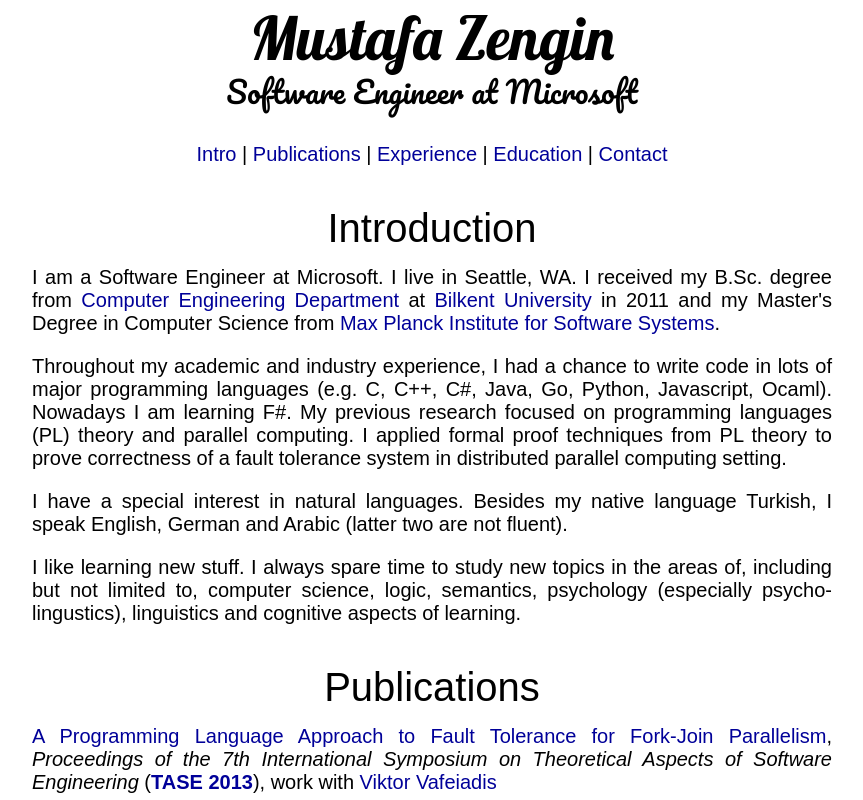
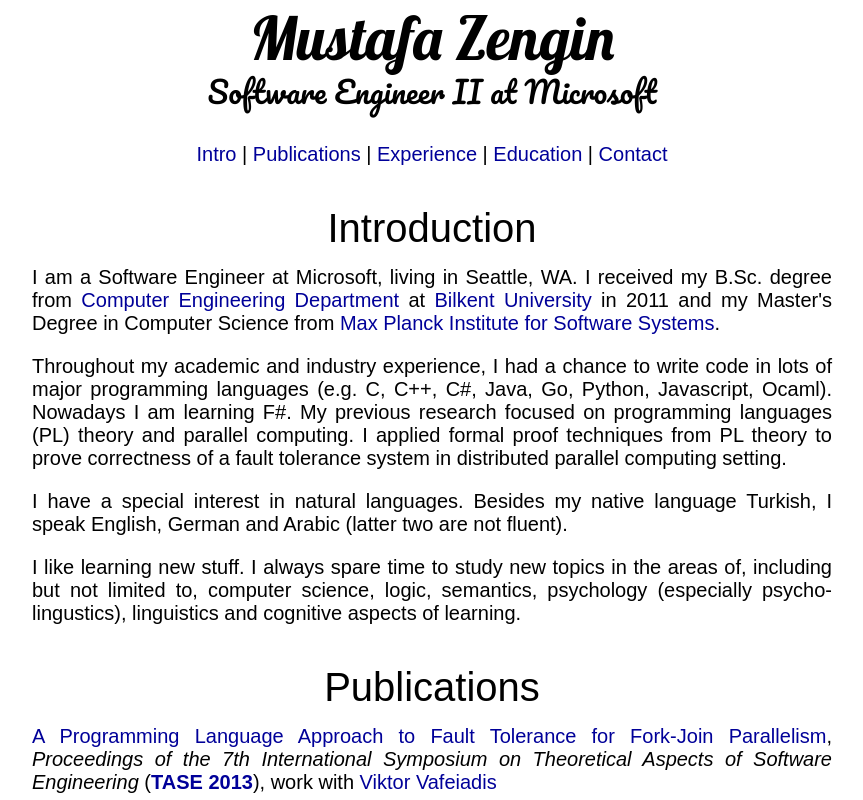
Before and after one commit to zengin/zengin.github.com, a plain HTML site: page index.html in a window 1280 px wide. Shown: the top 800 px of the page, without its empty margins (208-1071 px from the left). Drawn offline with nearby package versions, Linux system fonts and the light colour scheme; a web font is replaced by a local one.

Commit message:
title change

```diff
--- a/index.html
+++ b/index.html
@@ -49,7 +49,7 @@
     <div class="header">
         <a href="#" id="header-name">
             <font color="#000000">Mustafa Zengin</font>
-            <div id="header-title"><font color="#000000">Software Engineer at Microsoft</font></div>
+            <div id="header-title"><font color="#000000">Software Engineer II at Microsoft</font></div>
         </a>
     </div>
 
@@ -57,7 +57,11 @@
 
     <div class="title" id="bio">Introduction</div>
     <div class="paragraph">
-        I am a Software Engineer at Microsoft. I live in Seattle, WA. I received my B.Sc. degree from <a href="http://cs.bilkent.edu.tr/" target="_blank">Computer Engineering Department</a> at <a href="http://www.bilkent.edu" target="_blank">Bilkent University</a> in 2011 and my Master's Degree in Computer Science from <a href="http://www.mpi-sws.org/" target="_blank">Max Planck Institute for Software Systems</a>.
+        I am a Software Engineer at Microsoft, living in Seattle, WA. I received my B.Sc. degree from
+        <a href="http://cs.bilkent.edu.tr/" target="_blank">Computer Engineering Department</a> at
+        <a href="http://www.bilkent.edu" target="_blank">Bilkent University</a>
+        in 2011 and my Master's Degree in Computer Science from
+        <a href="http://www.mpi-sws.org/" target="_blank">Max Planck Institute for Software Systems</a>.
         <p>
             Throughout my academic and industry experience, I had a chance to write code in lots of major programming languages
             (e.g. C, C++, C#, Java, Go, Python, Javascript, Ocaml). Nowadays I am learning F#. My previous research focused on
```
